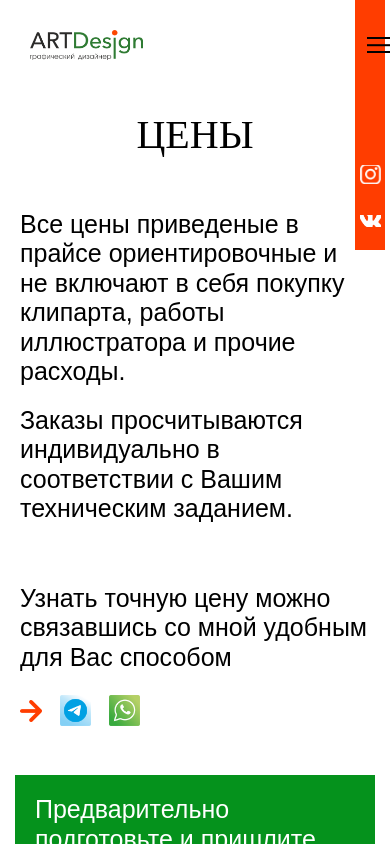
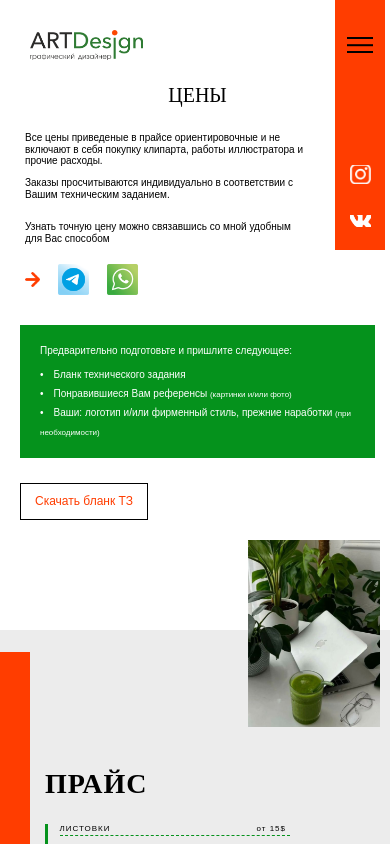
Before and after one commit to MashSHliapa/graphic-design, a React (Vite) app: page /cost in a window 390 px wide. Shown: the top 844 px of the page. Built offline with nearby package versions, Linux system fonts and the light colour scheme; a web font is replaced by a local one.

Commit message:
feat(project): add adaptive for page Cost

```diff
--- a/src/components/Header/Header.scss
+++ b/src/components/Header/Header.scss
@@ -4,7 +4,7 @@
   }
 
   &__body {
-    padding: 17px 5px 0 5px;
+    padding: 30px 5px 0 5px;
     display: flex;
     align-items: center;
     justify-content: space-between;
@@ -117,6 +117,7 @@
   }
 
   @media screen and (max-width: 768px) {
+    min-width: 50px;
     position: absolute;
     top: 0;
     right: 20px;
@@ -140,18 +141,5 @@
     top: 0;
     right: 5px;
     max-height: 250px;
-
-    // &__burger-menu {
-    //   display: block;
-    //   padding: 37px 0 0 12px;
-    // }
-
-    // &__icons-group {
-    //   padding: 112px 0 17px;
-    //   position: relative;
-    //   top: 0px;
-    //   left: 0;
-    //   z-index: 5;
-    // }
   }
 }
--- a/src/components/Main/Main.scss
+++ b/src/components/Main/Main.scss
@@ -1,5 +1,5 @@
 .main {
-  padding-top: 28px;
+  padding-top: 40px;
 
   &__container {
     position: relative;
--- a/src/components/Title/Title.scss
+++ b/src/components/Title/Title.scss
@@ -8,4 +8,10 @@
     font-family: 'Bona Nova', serif;
     padding: 5px;
   }
+
+  @media screen and (max-width: 768px) {
+    &__title {
+      font-size: 20px;
+    }
+  }
 }
--- a/src/pages/Cost/Cost.scss
+++ b/src/pages/Cost/Cost.scss
@@ -7,6 +7,7 @@
     font-family: 'ABeeZee', sans-serif;
     font-size: 25px;
     line-height: 118%;
+    padding-left: 5px;
   }
 
   &__title {
@@ -48,16 +49,118 @@
     margin: 44px 0px;
   }
 
-  &__buttons-group {
-    display: flex;
+  &__button {
     margin: 0 0 74px 180px;
+  }
+
+  @media screen and (max-width: 1200px) {
+
+    &__body {
+      font-size: 23px;
+      line-height: 118%;
+    }
+
+    &__title {
+      padding: 50px 5px 30px;
+    }
+
+    &__info {
+      padding: 5px 90px 5px 5px;
+    }
+
+    &__info p {
+      padding-top: 15px;
+    }
+
+    &__text {}
+
+    &__text-with-contacts {
+      margin-top: 30px;
+    }
+
+    &__button {
+      display: flex;
+      margin: 0 0 74px 100px;
+    }
+  }
+
+  @media screen and (max-width: 992px) {
+
+    &__body {
+      font-size: 20px;
+    }
+
+    &__title {
+      padding: 40px 5px 30px;
+    }
+
+    &__info {
+      padding: 5px 70px 5px 5px;
+      max-width: 850px;
+    }
+
+    &__button {
+      display: flex;
+      margin: 0 0 74px 50px;
+    }
+  }
+
+  @media screen and (max-width: 768px) {
+
+    &__body {
+      font-size: 10px;
+    }
+
+    &__title {
+      padding: 20px 5px 20px;
+    }
+
+    &__info {
+      max-width: 670px;
+    }
+
+    &__info p {
+      padding-top: 10px;
+    }
+
+    &__text-with-contacts {
+      margin-top: 20px;
+    }
+
+    &__icons {
+      display: flex;
+      gap: 18px;
+      margin-top: 20px;
+    }
+
+    &__icons >img {
+      width: 15px;
+      height: 15px;
+    }
+
+    &__condition-box {
+      margin: 25px 0px;
+    }
+
+    &__button {
+      display: flex;
+      margin: 0 0 74px 50px;
+    }
+  }
+
+  @media screen and (max-width: 576px) {
+
+    &__button {
+      display: flex;
+      margin: 0 0 110px 0px;
+    }
   }
 }
 
 .condition-box {
   background-color: #05921C;
   color: #FFFFFF;
-  padding: 20px 20px;
+  padding: 20px;
 
   &__body {
     max-width: 980px;
@@ -68,12 +171,10 @@
     margin-bottom: 40px;
   }
 
-  &__list {}
-
   &__list li::before {
     content: "•";
     display: inline-block;
-    width: 23px;
+    margin: 0px 20px 5px 0px;
   }
 
   &__item {}
@@ -81,4 +182,37 @@
   &__reduce {
     font-size: 20px;
   }
+
+  @media screen and (max-width: 992px) {
+    &__body {
+      max-width: 840px;
+    }
+
+    &__list li::before {
+      margin: 0px 15px 7px 0px;
+    }
+
+    &__reduce {
+      font-size: 15px;
+    }
+  }
+
+  @media screen and (max-width: 768px) {
+
+    &__body {
+      max-width: 660px;
+    }
+
+    &__title {
+      margin-bottom: 12px;
+    }
+
+    &__list li::before {
+      margin: 0px 10px 7px 0px;
+    }
+
+    &__reduce {
+      font-size: 8px;
+    }
+  }
 }
--- a/src/pages/Cost/index.tsx
+++ b/src/pages/Cost/index.tsx
@@ -1,10 +1,10 @@
 import { Title } from '../../components/Title'
+import { Price } from '../../components/Price'
+import { GoToMain } from '../../components/GoToMain'
 import vector_right from '../../images/vector_right.png'
 import telegram from '../../images/telegram.png'
 import whatsapp from '../../images/watsapp.png'
 import './Cost.scss'
-import { Price } from '../../components/Price'
-import { GoToMain } from '../../components/GoToMain'
 
 export function Cost() {
 
@@ -17,10 +17,10 @@ export function Cost() {
           </div>
 
           <div className="cost__info">
-            <div className="cost__text">
-              Все цены приведеные в прайсе ориентировочные и не включают в себя покупку клипарта, работы иллюстратора и прочие расходы. <br />
-              <p>Заказы просчитываются индивидуально в соответствии с Вашим техническим заданием.</p>
-            </div>
+              <div className="cost__text">
+                Все цены приведеные в прайсе ориентировочные и не включают в себя покупку клипарта, работы иллюстратора и прочие расходы. <br />
+                <p>Заказы просчитываются индивидуально в соответствии с Вашим техническим заданием.</p>
+              </div>
             <div className="cost__text-with-contacts">
               <div className="cost__text">Узнать точную цену можно связавшись со мной удобным для Вас способом</div>
 
@@ -46,14 +46,14 @@ export function Cost() {
             <div className="condition-box__body">
               <div className="condition-box__title">Предварительно подготовьте и пришлите следующее:</div>
               <ul className="condition-box__list">
-                <li className="condition-box__item">бланк технического задания</li>
-                <li className="condition-box__item">понравившиеся Вам референсы <span className="condition-box__reduce">(картинки и/или фото)</span></li>
+                <li className="condition-box__item">Бланк технического задания</li>
+                <li className="condition-box__item">Понравившиеся Вам референсы <span className="condition-box__reduce">(картинки и/или фото)</span></li>
                 <li className="condition-box__item">Ваши: логотип и/или фирменный стиль, прежние наработки <span className="condition-box__reduce">(при необходимости)</span></li>
               </ul>
             </div>
           </div>
 
-          <div className="cost__buttons-group buttons-group">
+          <div className="cost__button buttons-group">
             <a href="#" className="buttons-group__button buttons-group__button_booking">Скачать бланк ТЗ</a>
           </div>
         </div>
```
